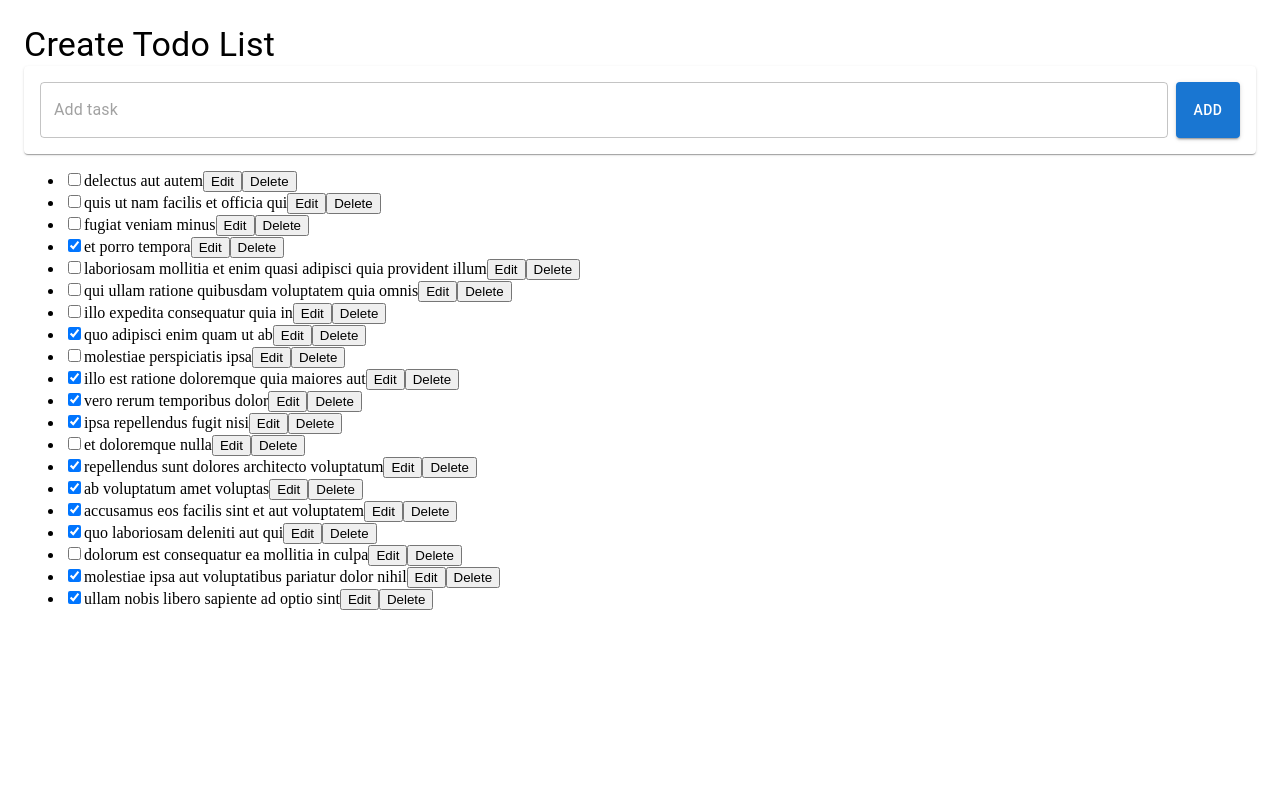
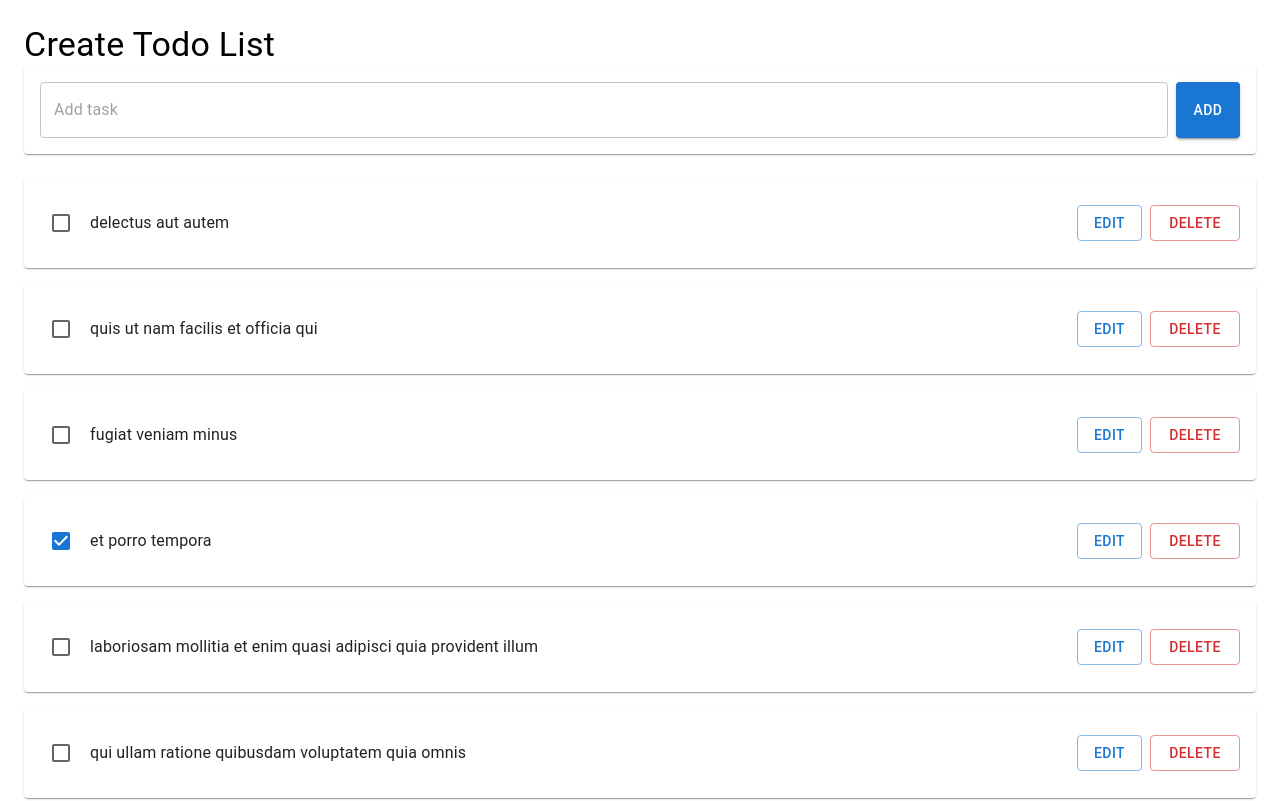
Before and after one commit to dmytro-iovenko/ralab-320h.9.1, a React (Vite) app: page / in a window 1280 px wide. Shown: the top 801 px of the page. Built offline with nearby package versions, Linux system fonts and the light colour scheme.

Commit message:
style task list

```diff
--- a/src/components/TaskItem.jsx
+++ b/src/components/TaskItem.jsx
@@ -1,37 +1,62 @@
 import { useRef } from "react";
+import { TextField, Button, Box, ListItem, Checkbox, Typography, Paper } from "@mui/material";
 
 function EditTask({ task, dispatch }) {
   let refTaskTitle = useRef(task.title);
+  function handleClick() {
+    dispatch({ type: "save", payload: { id: task.id, title: refTaskTitle.current.value } });
+  }
   return (
     <>
-      <input type="text" defaultValue={task.title} ref={refTaskTitle} />
-      <button onClick={() => dispatch({ type: "save", payload: { id: task.id, title: refTaskTitle.current.value } })}>
+      <TextField
+        size="small"
+        variant="outlined"
+        defaultValue={task.title}
+        inputRef={refTaskTitle}
+        style={{ flexGrow: 1, marginRight: "8px" }}
+        multiline
+      />
+      <Button variant="contained" color="secondary" onClick={handleClick}>
         Save
-      </button>
+      </Button>
     </>
   );
 }
 
 function NormalTask({ task, dispatch }) {
+  function handleClickEdit() {
+    dispatch({ type: "edit", payload: { id: task.id } });
+  }
+  function handleClickDelete() {
+    dispatch({ type: "delete", payload: { id: task.id } });
+  }
   return (
     <>
-      <label htmlFor={task.id}>{task.title}</label>
-      <button onClick={() => dispatch({ type: "edit", payload: { id: task.id } })}>Edit</button>
-      <button onClick={() => dispatch({ type: "delete", payload: { id: task.id } })}>Delete</button>
+      <Typography variant="body1" component="span" style={{ flexGrow: 1, marginRight: "8px" }}>
+        {task.title}
+      </Typography>
+      <Button variant="outlined" onClick={handleClickEdit} style={{minWidth: '65px'}}>
+        Edit
+      </Button>
+      <Button variant="outlined" color="error" onClick={handleClickDelete}  style={{minWidth: '90px'}}>
+        Delete
+      </Button>
     </>
   );
 }
 
 export default function TaskItem({ task, dispatch }) {
+  function handleChange() {
+    dispatch({ type: "complete", payload: { id: task.id, completed: !task.completed } });
+  }
   return (
-    <li>
-      <input
-        type="checkbox"
-        id={task.id}
-        checked={task.completed}
-        onChange={() => dispatch({ type: "complete", payload: { id: task.id, completed: !task.completed } })}
-      />
-      {task.edit ? <EditTask task={task} dispatch={dispatch} /> : <NormalTask task={task} dispatch={dispatch} />}
-    </li>
+    <Paper style={{ padding: "16px", marginBottom: "16px" }}>
+      <ListItem disableGutters>
+        <Box display="flex" alignItems="center" width="100%" gap="8px">
+          <Checkbox checked={task.completed} onChange={handleChange} />
+          {task.edit ? <EditTask task={task} dispatch={dispatch} /> : <NormalTask task={task} dispatch={dispatch} />}
+        </Box>
+      </ListItem>
+    </Paper>
   );
 }
--- a/src/components/TaskList.jsx
+++ b/src/components/TaskList.jsx
@@ -1,12 +1,13 @@
 import TaskItem from "./TaskItem";
+import { List } from "@mui/material";
 
 export default function TaskList({ tasks, dispatch }) {
   console.log(tasks);
   return (
-    <ul>
+    <List>
       {tasks.map((task) => (
         <TaskItem key={task.id} task={task} dispatch={dispatch}/>
       ))}
-    </ul>
+    </List>
   );
 }
```
Also changed, not shown: src/111/App.jsx (deleted, +0 -90 lines).
